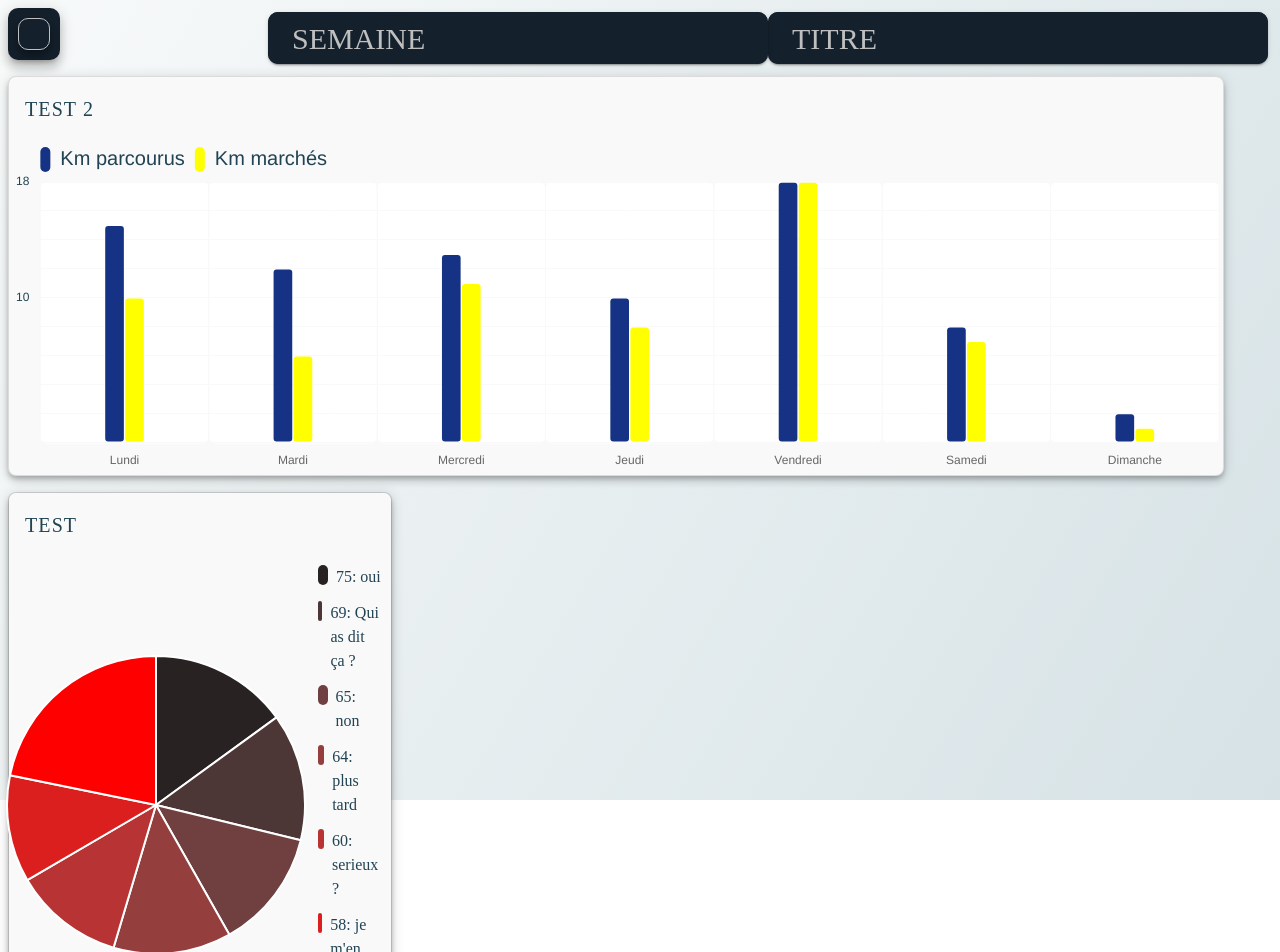
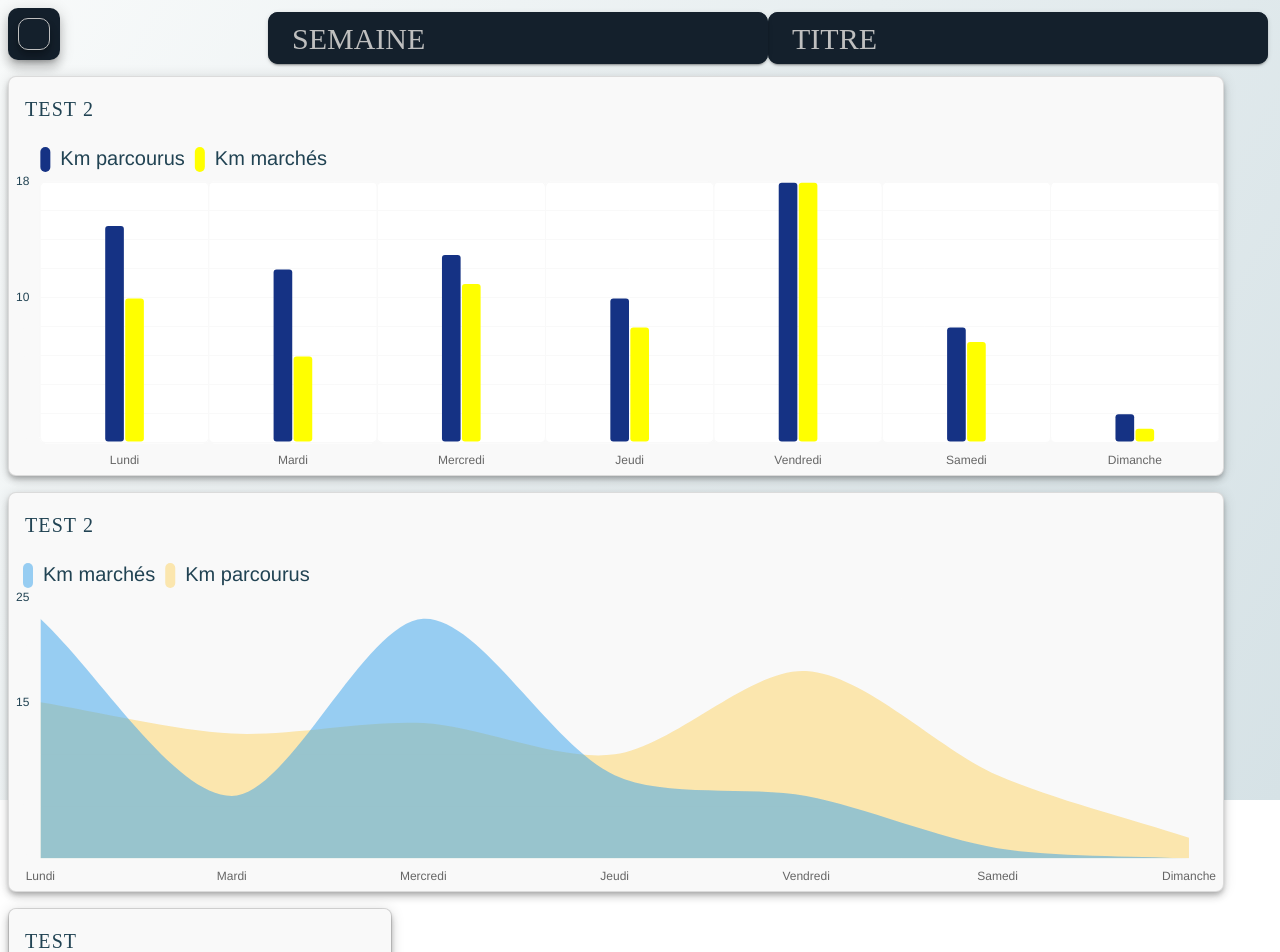
Before and after one commit to spinalcom/spinal-components, a Vue app: page / in a window 1280 px wide. Shown: the top 952 px of the page. Built offline with nearby package versions, Linux system fonts and the light colour scheme; the HTML template or start-up script is replaced by a standard one; a web font is replaced by a local one.

Commit message:
add line chart

```diff
--- a/src/App.vue
+++ b/src/App.vue
@@ -25,6 +25,13 @@
           :datasets="barDatas"
         >
         </bar-card>
+        <LineCard
+          class="ma-2"
+          style="width: 95%; height: 400px"
+          :title="'Test 2'"
+          :labels="lineLabels"
+          :datasets="lineDatas"
+        />
         <pie-card
           class="ma-2"
           :title="'Test'"
@@ -95,6 +102,7 @@ import SpinalNavigator from "./components/SpinalNavigator";
 import DoubleStatCard from "./components/DoubleStatCard";
 import LoadingPage from "./components/LoadingPage";
 import TicketCard from "./components/TicketCard";
+import LineCard from "./components/LineCard"
 let i = 0;
 export default {
   name: "App",
@@ -109,6 +117,7 @@ export default {
     BarCard,
     PieCard,
     //TicketCard,
+    LineCard
   },
 
   data: () => ({
@@ -148,6 +157,25 @@ export default {
         label: "Km marchés",
         backgroundColor: "#ff0",
         data: [10, 6, 11, 8, 18, 7, 1],
+      },
+    ],
+    lineLabels: ['Lundi','Mardi','Mercredi','Jeudi','Vendredi','Samedi','Dimanche'],
+    lineDatas: [
+      {
+        label: 'Km marchés',
+        borderColor: 'rgb(54, 162, 235, 1)',
+        backgroundColor: 'rgb(54, 162, 235, .5)',
+        data: [23, 6, 23, 8, 6, 1, 0],
+        fill: true,
+        pointRadius: 0,
+      },
+      {
+        label: 'Km parcourus',
+        borderColor: 'rgb(255, 187, 0, 1)',
+        backgroundColor: 'rgb(255, 187, 0, .3)',
+        data: [15, 12, 13, 10, 18, 8, 2],
+        fill: true,
+        pointRadius: 0,
       },
     ],
     table: [],
--- a/src/compile-lib.ts
+++ b/src/compile-lib.ts
@@ -23,5 +23,6 @@ export default {
         Vue.component('sc-paginated-table', PaginatedTable)
         Vue.component('sc-stat-card', StatsCard)
         Vue.component('sc-double-stat-card', DoubleStatCard)
+        Vue.component('sc-line-card', DoubleStatCard)
     }
 }
--- /dev/null
+++ b/src/components/LineCard.vue
@@ -0,0 +1,194 @@
+<template>
+  <v-card
+    class="line-card pa-1 rounded-lg d-flex flex-column"
+    elevation="5"
+    outlined
+  >
+    <v-card-title class="card-title pa-3 text-uppercase flex-shrink-1">{{
+      title
+    }}</v-card-title>
+    <div class="d-flex flex-column flex-grow-1">
+      <slot name="extras" class="flex-shrink-1"></slot>
+      <div class="flex-grow-1">
+        <LineChart :data="lineChartData" :chart-id="'1'" :options="lineChartOptions" />
+      </div>
+    </div>
+  </v-card>
+</template>
+
+<script>
+import { Line as LineChart } from "vue-chartjs";
+import {
+  customBackgroundPlugin,
+  customLegendPlugin,
+} from "../plugins/canvasPlugins";
+import {
+  Chart as ChartJS,
+  Title,
+  Tooltip,
+  Legend,
+  LineElement,
+  LinearScale,
+  CategoryScale,
+  PointElement,
+  Filler
+} from 'chart.js';
+
+ChartJS.register(
+  Title,
+  Tooltip,
+  Legend,
+  LineElement,
+  LinearScale,
+  CategoryScale,
+  PointElement,
+  Filler
+);
+
+export default {
+  name: "line-card",
+
+  props: {
+    title: {
+      type: String,
+      default: "Line Card",
+    },
+
+    labels: {
+      type: Array,
+      required: true,
+    },
+
+    datasets: {
+      type: Array,
+      required: true,
+    },
+
+    scaleType: {
+      type: String,
+      default: "linear",
+    },
+
+    stacked: {
+      type: Boolean,
+      default: false,
+    },
+  },
+
+  components: {
+    LineChart,
+  },
+
+  computed: {
+    lineChartData() {
+      return {
+        labels: this.labels,
+        datasets: this.datasets,
+      };
+    },
+
+    lineChartOptions() {
+      return {
+        maintainAspectRatio: false,
+        borderWidth: 2,
+        tension: .3,
+        transitions: {
+          show: {
+            animations: {
+              y: {
+                from: 1000,
+              },
+            },
+          },
+          hide: {
+            animations: {
+              y: {
+                to: 1000,
+              },
+            },
+          },
+        },
+        scales: {
+          y: {
+            border: {
+              display: false,
+            },
+            type: this.scaleType,
+            stacked: this.stacked,
+            ticks: {
+              color: (item) => {
+                const max = (Math.floor((item.scale.max - 1) / 10) + 1) * 10;
+                item.scale.end = max;
+                return !item.tick.value || item.tick.value % Math.floor(max / 2)
+                  ? item.tick.value === item.scale.max
+                    ? "#214353"
+                    : "#f9f9f9"
+                  : "#214353";
+              },
+            },
+            grid: {
+              color: "#f9f9f9",
+            },
+          },
+          x: {
+            stacked: this.stacked,
+            border: {
+              display: false,
+            },
+            grid: {
+              display: false,
+            },
+          },
+        },
+        plugins: {
+          legend: {
+            display: true,
+            align: "start",
+            labels: {
+              color: "#214353",
+              font: {
+                size: 20,
+              },
+              useBorderRadius: true,
+              borderRadius: 5,
+              boxWidth: 10,
+              boxHeight: 25,
+            },
+          },
+        },
+      };
+    },
+  },
+
+  created() {
+    const radius = 4;
+    const borderRadius = {
+      topLeft: radius,
+      topRight: radius,
+      bottomLeft: radius,
+      bottomRight: radius,
+    };
+    this.datasets.forEach((set) => {
+      set.borderSkipped = false;
+      set.borderRadius = borderRadius;
+      set.borderWidth = 1;
+      set.borderColor = "rgba(0,0,0,0)";
+    });
+
+    // Enregistrement du plugin de légende en HTML/CSS
+  },
+};
+</script>
+
+<style scoped>
+.line-card {
+  background-color: #f9f9f9;
+}
+
+.card-title {
+  letter-spacing: 1.1px;
+  color: #214353;
+  opacity: 1;
+  font-size: 11px/13px;
+}
+</style>
```
Also changed, not shown: 6 other files (tests, documents, lock files or other folders).
